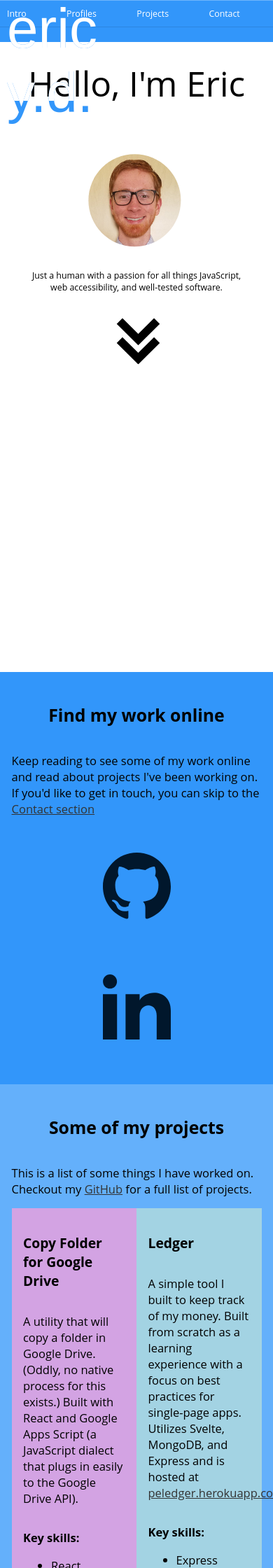
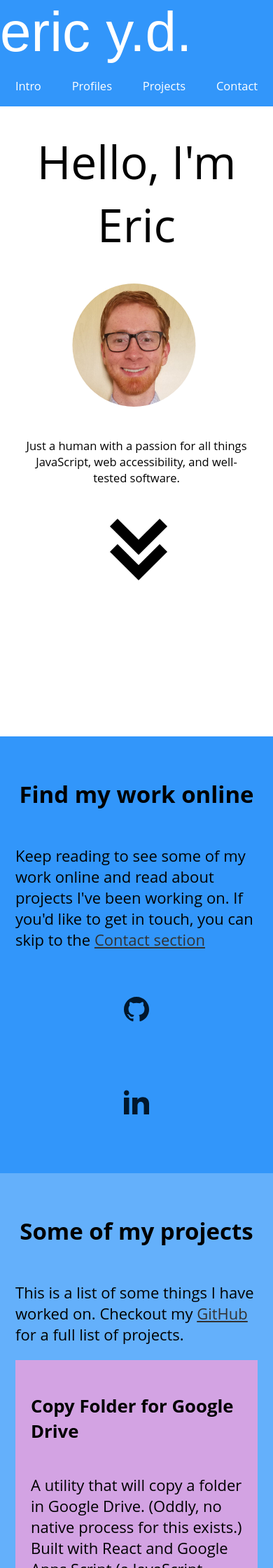
Before and after one commit to ericyd/ericyd.github.io, a Jekyll site: the page built from index.md, in a window 390 px wide. Shown: the top 2240 px of the page at 70% size. Built offline with Jekyll 4.4.1, drawn with Linux system fonts in a browser that asks for light colours; some web fonts are replaced.

Commit message:
update header and responsive styles

```diff
--- a/_sass/_global.scss
+++ b/_sass/_global.scss
@@ -13,15 +13,11 @@ body {
     text-rendering: optimizelegibility;
     margin: 0;
     padding: 0;
-    font-size: $font-size-base * 0.75;
+    font-size: $font-size-base;
     height: 100%;
     margin: 0;
     padding: 0;
     font-family: $font-family-default;
-
-    @include for-tablet-portrait-up {
-      font-size: $font-size-base;
-    }
 }
 
 a {
--- a/_sass/_header.scss
+++ b/_sass/_header.scss
@@ -1,34 +1,50 @@
 $text-position: $header-height - 65px;
 
+.header {
+  background: $color-base;
+}
+
 .header__logo {
+  font-family: 'Encode Sans Condensed', sans-serif;
+  font-size: 80px;
+  display: block;
+
+  @include for-tablet-landscape-up {
     position: absolute;
     top: 0;
     left: 0;
     width: 280px;
-  display: block;
-  font-size: 80px;
-  font-family: 'Encode Sans Condensed', sans-serif;
+  }
+
 
   .header__text {
+    font-family: 'Encode Sans Condensed', sans-serif;
+    @include for-tablet-landscape-up {
       position: absolute;
       top: $text-position;
       left: 10px;
-    font-family: 'Encode Sans Condensed', sans-serif;
+    }
   }
   .header__text--white {
+    display: none;
+    @include for-tablet-landscape-up {
+      display: block;
       color: #fff;
       clip-path: inset(0px 0px 35px 0px);
     }
+  }
 
   .header__text--blue {
+    color: #fff;
+    @include for-tablet-landscape-up {
       color: $color-base;
+    }
   }
 }
 
 .navigation {
   list-style: none;
   margin: 0;
-  background: $color-base;
   height: $header-height;
   display: -webkit-box;
   display: -moz-box;
@@ -36,21 +52,16 @@ $text-position: $header-height - 65px;
   display: -webkit-flex;
   display: flex;
   -webkit-flex-flow: column wrap;
-  flex-flow: column wrap;
+  flex-flow: row wrap;
+  align-items: stretch;
+  justify-content: space-around;
 
   @include for-phone-only {
     padding: 0;
   }
 
-  @include for-tablet-portrait-up {
-    justify-content: space-around;
-    -webkit-flex-flow: row wrap;
-    flex-flow: row wrap;
-  }
-
-  @include for-desktop-up {
+  @include for-tablet-landscape-up {
     justify-content: flex-end;
-    align-items: stretch;
   }
 }
 
@@ -68,19 +79,14 @@ $text-position: $header-height - 65px;
   font-size: 0.75em;
   text-align: center;
   padding: 10px;
-  border-top: 1px solid rgba(255,255,255,0.3);
-  border-bottom: 1px solid rgba(0,0,0,0.1);
+  border: none;
+  border: 0;
 
   &:hover {
     background: darken($color-base, 10%);
   }
 
-  &:last-of-type .navigation__link {
-    border-bottom: none;
-  }
-
   @include for-tablet-portrait-up {
     padding: 0 1em;
-    border: 0;
   }
 }
--- a/_sass/_projects.scss
+++ b/_sass/_projects.scss
@@ -36,8 +36,11 @@ $project-color-3: #D3A3E3;
 .project {
   background-color: $color-base;
   flex: 0 1 auto;
-  width: 50%;
   padding: 1em;
+  width: 100%;
+  @include for-tablet-landscape-up {
+    width: 50%;
+  }
 }
 
 .project__link {
```
Lines whose indentation alone changed are shown as unchanged.
